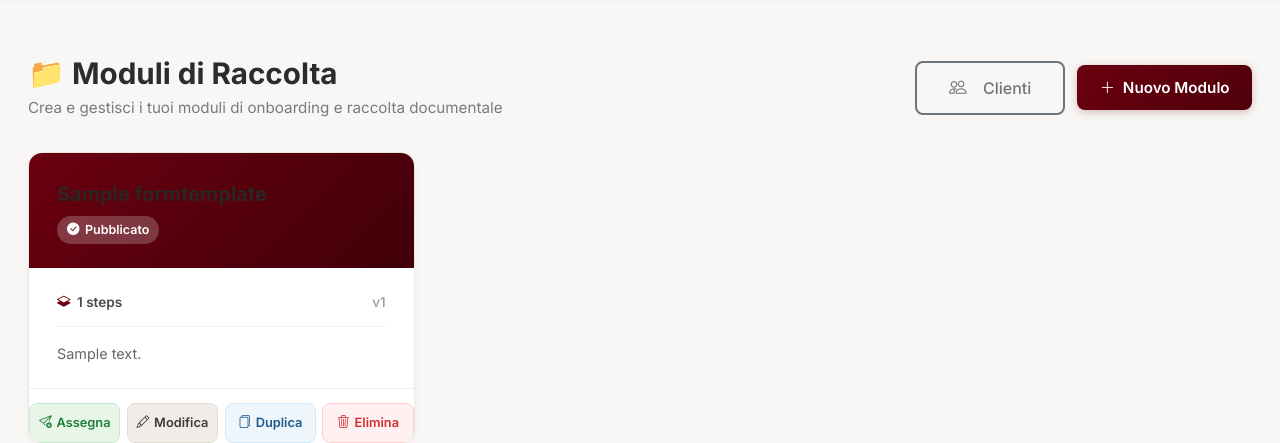
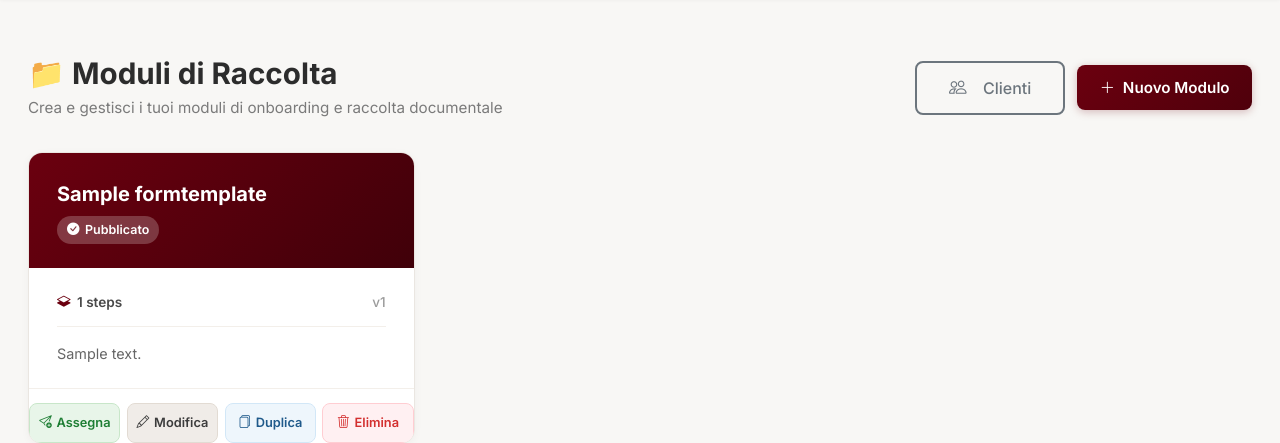
Before and after one commit to RazorCopter/eh-moduli, a Django app: page /modules/admin/builder/ in a window 1280 px wide. Shown: the part 77-520 px from the top of the page. Run offline with Django 4.2, Linux system fonts and the light colour scheme; a user stored in the database is signed in; tables that the repository leaves empty hold one stand-in row (values such as "Sample post"); some libraries are stand-ins or nearby versions.

Commit message:
fix(ui): ensure form card titles and headings on Rust gradient have white text

```diff
--- a/modules/models.py
+++ b/modules/models.py
@@ -163,7 +163,7 @@ class FormTemplate(models.Model):
         """Check if this template has an access password configured."""
         return bool(self.access_password)
 
-    def duplicate(self, is_new_version=False):
+    def duplicate(self, is_new_version=True):
         from django.db.models import Max
         import uuid
         from django.db import transaction
@@ -183,7 +183,7 @@ class FormTemplate(models.Model):
 
             new_form = FormTemplate.objects.create(
                 family_id=new_family_id,
-                name=f"{self.name} (copy)" if not is_new_version else self.name,
+                name=f"{self.name} (copy)",
                 description=self.description,
                 intro_text=self.intro_text,
                 version=new_version,
--- a/modules/static/css/brand-tokens.css
+++ b/modules/static/css/brand-tokens.css
@@ -109,7 +109,13 @@
 .eh-surface-rust-gradient h2,
 .eh-surface-rust-gradient h3,
 .eh-surface-rust-gradient p,
-.eh-surface-rust-gradient i {
+.eh-surface-rust-gradient i,
+.form-card-header h1,
+.form-card-header h2,
+.form-card-header h3,
+.form-card-header h4,
+.form-card-header .form-card-title,
+.form-card-title {
   color: var(--eh-on-rust) !important;
 }
 
--- a/modules/templates/modules/admin/builder_list.html
+++ b/modules/templates/modules/admin/builder_list.html
@@ -77,11 +77,17 @@
     }
     .form-card-header {
         background: linear-gradient(135deg, #6b000f 0%, #400009 100%);
-        color: white;
+        color: #ffffff !important;
         padding: 1.75rem 1.75rem 1.5rem 1.75rem;
         position: relative;
     }
+    .form-card-header h1,
+    .form-card-header h2,
+    .form-card-header h3,
+    .form-card-header h4,
+    .form-card-header .form-card-title,
     .form-card-title {
+        color: #FFFFFF !important;
         font-size: 1.25rem;
         font-weight: 700;
         margin: 0 0 0.5rem 0;
@@ -98,6 +104,10 @@
         border-radius: 20px;
         background: rgba(255, 255, 255, 0.22);
         backdrop-filter: blur(4px);
+        color: #FFFFFF !important;
+    }
+    .form-card-status i {
+        color: #FFFFFF !important;
     }
     .form-card-body {
         padding: 1.5rem 1.75rem;
```
